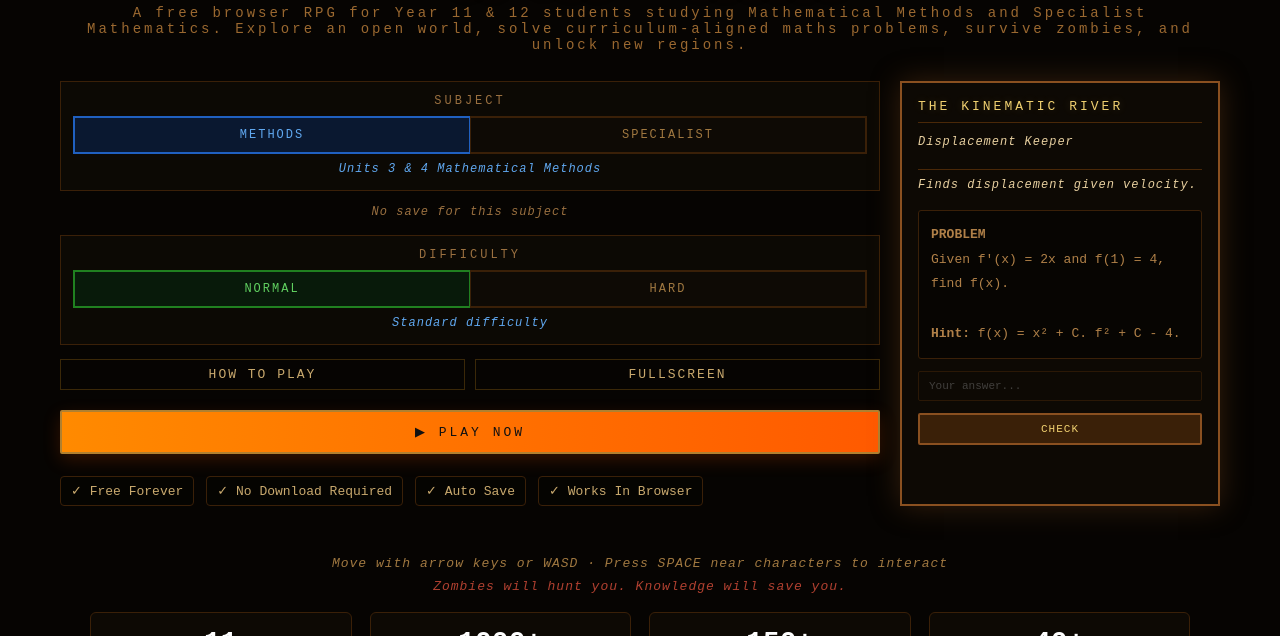
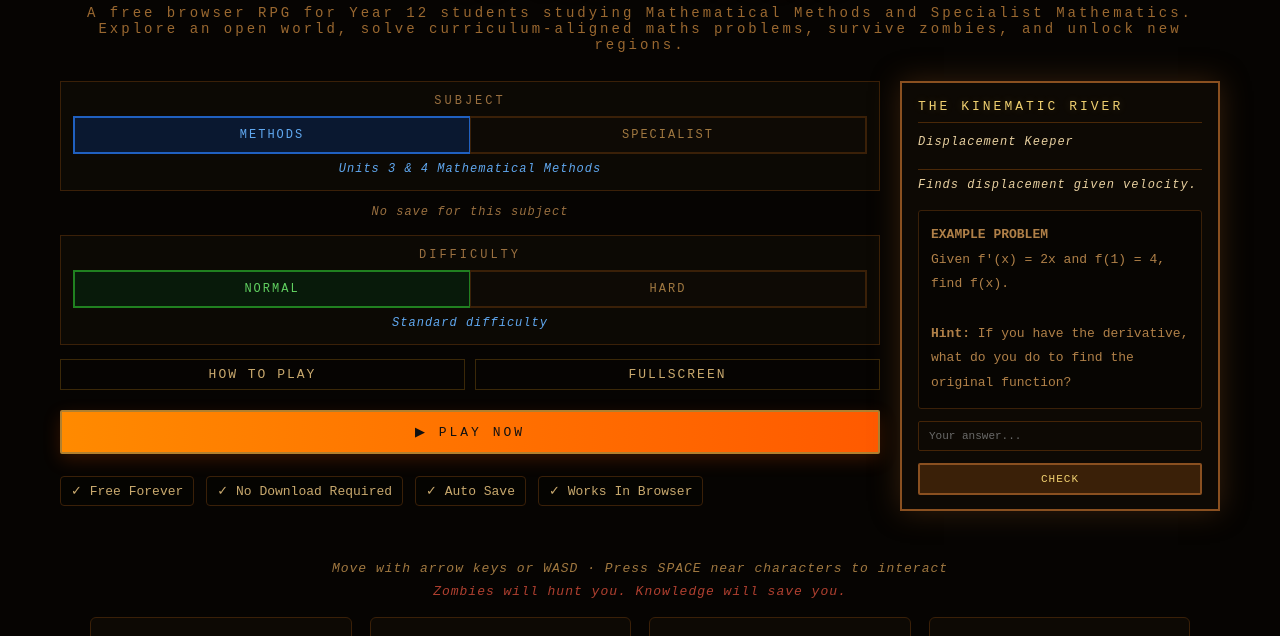
Before and after one commit to Mr-Bamboo-Forest/The-Lost-Theorem, a plain HTML site: page index.html in a window 1280 px wide. Shown: the part 164-800 px from the top of the page. Drawn offline with Linux system fonts and the light colour scheme.

Commit message:
EXAMPLE PROBLEM

```diff
--- a/index.html
+++ b/index.html
@@ -187,7 +187,7 @@ body{background:#060402;display:flex;align-items:center;justify-content:center;w
 .tt-tag{color:#9a6830;font-size:14px;letter-spacing:3px;margin-bottom:28px;text-align:center;align-items:center;width:100%;max-width:1200px;padding:0 20px;box-sizing:border-box;}
 .tt-container{display:flex;width:100%;max-width:1200px;gap:20px;padding:0 20px;margin-bottom:30px;}
 .tt-left{flex:1;display:flex;flex-direction:column;gap:14px;}
-.tt-right{width:320px;background:rgba(14,10,5,0.9);border:2px solid #8a5020;padding:16px;display:flex;flex-direction:column;gap:12px;box-shadow:0 0 28px rgba(138,80,32,0.35);}
+.tt-right{width:320px;height:430px;background:rgba(14,10,5,0.9);border:2px solid #8a5020;padding:16px;display:flex;flex-direction:column;gap:12px;box-shadow:0 0 28px rgba(138,80,32,0.35);}
 .tt-right-title{color:#f0d070;font-size:13px;letter-spacing:3px;text-transform:uppercase;border-bottom:1px solid #4a2808;padding-bottom:8px;text-shadow:0 0 10px rgba(240,208,112,0.2);}
 .tt-right-subtitle{color:#e8d0a0;font-size:12px;letter-spacing:1px;font-style:italic;}
 .tt-right-problem{color:#b08048;font-size:13px;line-height:1.9;font-family:'Courier New',monospace;background:rgba(6,4,2,0.8);padding:12px;border:1px solid #3a2008;border-radius:3px;}
@@ -595,7 +595,7 @@ body{background:#060402;display:flex;align-items:center;justify-content:center;w
   <div id="title">
     <div class="tt-sup">A Mathematics RPG</div>
     <div class="tt-main">The Lost Theorem</div>
-    <div class="tt-tag">A free browser RPG for Year 11 &amp; 12 students studying Mathematical Methods and Specialist Mathematics. Explore an open world, solve curriculum-aligned maths problems, survive zombies, and unlock new regions.</div>
+    <div class="tt-tag">A free browser RPG for Year 12 students studying Mathematical Methods and Specialist Mathematics. Explore an open world, solve curriculum-aligned maths problems, survive zombies, and unlock new regions.</div>
     <div class="tt-container">
       <div class="tt-left">
         <div class="tt-subj-wrap">
@@ -635,12 +635,12 @@ body{background:#060402;display:flex;align-items:center;justify-content:center;w
         <div class="tt-right-subtitle">Displacement Keeper</div>
         <div class="tt-right-subtitle" style="border-top:1px solid #4a2808;padding-top:8px;margin-top:8px;">Finds displacement given velocity.</div>
         <div class="tt-right-problem" style="margin-top:6px;">
-          <strong>PROBLEM</strong><br>
+          <strong>EXAMPLE PROBLEM</strong><br>
           Given f'(x) = 2x and f(1) = 4, find f(x).
           <br><br>
-          <strong>Hint:</strong> f(x) = x² + C. f² + C - 4.
+          <strong>Hint:</strong> If you have the derivative, what do you do to find the original function?
         </div>
-        <input type="text" class="tt-right-input" placeholder="Your answer..." readonly style="opacity:0.5;">
+        <input type="text" class="tt-right-input" placeholder="Your answer..." readonly style="opacity:0.9;">
         <button class="tt-right-btn">CHECK</button>
       </div>
     </div>
@@ -671,7 +671,7 @@ body{background:#060402;display:flex;align-items:center;justify-content:center;w
 
       <div class="faq-item">
         <div class="faq-question">What curriculum does it cover?</div>
-        <div class="faq-answer">The problems are specifically aligned to Year 11 and 12 Mathematical Methods and Specialist Mathematics topics, ranging from basic algebra up to calculus, vectors, and probability distribution variables.</div>
+        <div class="faq-answer">The problems are specifically aligned to Year 12 Mathematical Methods and Specialist Mathematics topics, ranging from basic algebra up to calculus, vectors, and probability distribution variables.</div>
       </div>
 
       <div class="faq-item">
```
